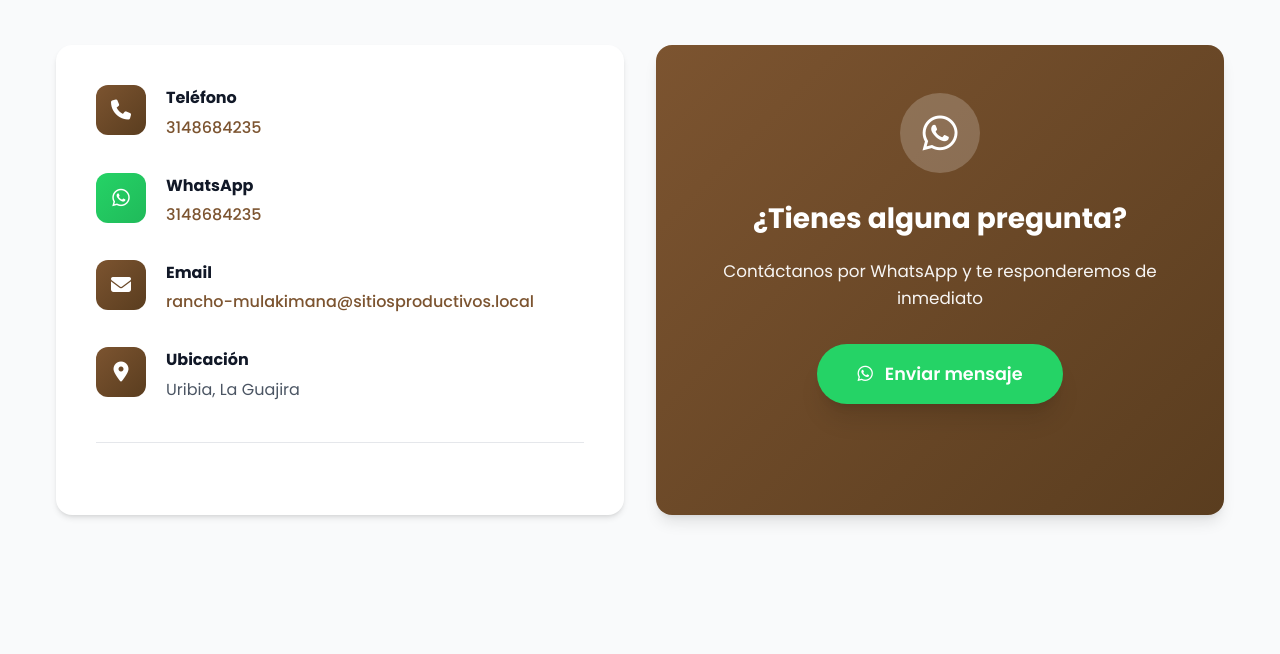
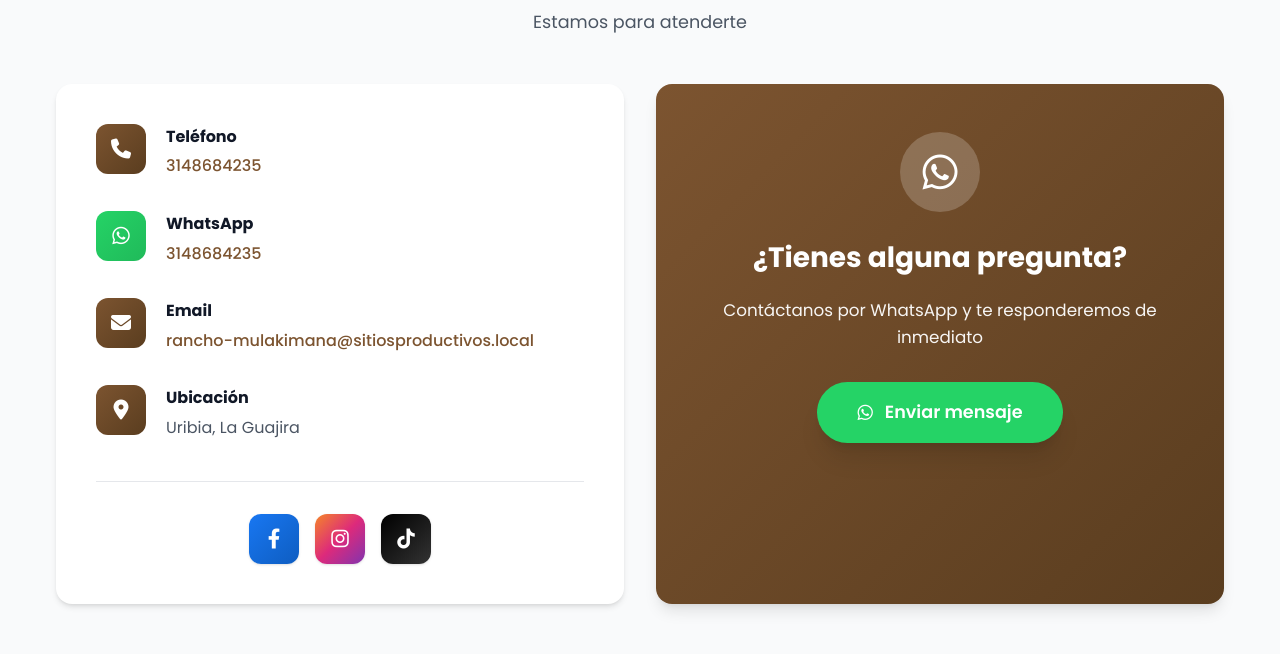
Before and after one commit to ReconvencionLaboralGuajira/rancho-mulakimana-102, a plain HTML site: page index.html in a window 1280 px wide. Shown: the part 3656-4310 px from the top of the page. Drawn offline with nearby package versions, Linux system fonts and the light colour scheme; no server answers.

Commit message:
Publish site

```diff
--- a/index.html
+++ b/index.html
@@ -162,7 +162,7 @@
                             <p>Cabra hembra de raza mejorada (Saanen o Nubia), 2-4 años, excelente producción de leche (3-4 litros/día). Vacunada, desparasitada, con certificado sanitario ICA y registro genealógico.</p>
 
                             <div class="product-footer">
-                                <span class="price">Escríbenos para más información </span>
+                                <span class="price">Desde $Escríbenos para más información </span>
 
                                 <a href="https://wa.me/3148684235?text=Hola,%20me%20interesa%20Cabra Lechera Adulta"
                                    class="btn-small"
@@ -188,7 +188,7 @@
                             <p>Carne fresca, seleccionada y de alta calidad, disponible para consumo familiar o comercial.</p>
 
                             <div class="product-footer">
-                                <span class="price">Escríbenos para más información </span>
+                                <span class="price">Desde $Escríbenos para más información </span>
 
                                 <a href="https://wa.me/3148684235?text=Hola,%20me%20interesa%20Venta de carne de chivo"
                                    class="btn-small"
@@ -308,7 +308,19 @@
 
                         <nav class="social-links" aria-label="Redes sociales">
 
+                            <a href="https://web.facebook.com/profile.php?id=61584145547021" target="_blank" rel="noopener noreferrer" class="social-btn facebook" aria-label="Visítanos en Facebook">
+                                <i class="fab fa-facebook-f"></i>
+                            </a>
 
+
+                            <a href="https://www.instagram.com/rancho_mulakimana/" target="_blank" rel="noopener noreferrer" class="social-btn instagram" aria-label="Síguenos en Instagram">
+                                <i class="fab fa-instagram"></i>
+                            </a>
+
+
+                            <a href="https://www.tiktok.com/@rancho_mulakimana" target="_blank" rel="noopener noreferrer" class="social-btn tiktok" aria-label="Síguenos en TikTok">
+                                <i class="fab fa-tiktok"></i>
+                            </a>
 
                         </nav>
                     </div>
```
